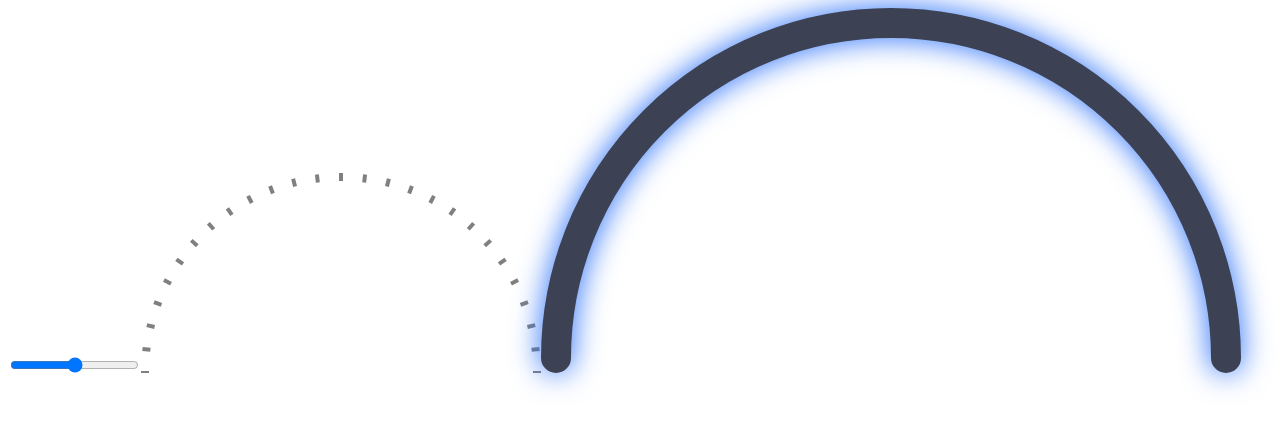
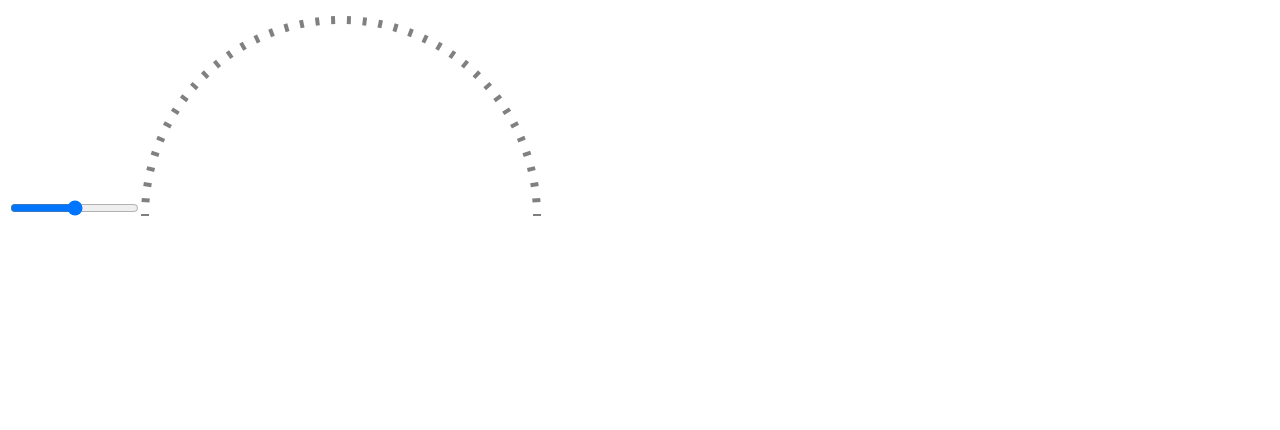
Before and after one commit to danilesky/react-circular-progress, a React app: page / in a window 1280 px wide. Shown: the top 430 px of the page. Built offline with nearby package versions, Linux system fonts and the light colour scheme; the HTML template or start-up script is replaced by a standard one.

Commit message:
circle hidden fix

```diff
--- a/src/Playground.tsx
+++ b/src/Playground.tsx
@@ -19,7 +19,7 @@ function Playground() {
         rectangleOptions={{
           width: 4,
           height: 8,
-          count: 27,
+          count: 40,
           colors: {
             fill: "gray",
             activeFill: "blue",
@@ -29,19 +29,11 @@ function Playground() {
         percentage={percentage}
       />
       <SemiCircularProgressBar
+        barWidth={40}
         activeBar={{
           color: "#246CF9",
         }}
-        backgroundBar={{
-          color: "#3C4254",
-          shadow: "0px 0px 15px #246CF9",
-        }}
-        circle={{
-          radius: 5,
-          color: "white",
-          hidable: true,
-        }}
-        canvasWidth={700}
+        canvasWidth={200}
         percentage={percentage}
         overflow="visible"
       />
--- a/src/components/semi-circular-progress-bar.tsx
+++ b/src/components/semi-circular-progress-bar.tsx
@@ -88,6 +88,7 @@ export function SemiCircularProgressBar({
           return true;
         }
       }
+      return true;
     }
     return false;
   }
@@ -143,7 +144,7 @@ export function SemiCircularProgressBar({
           fill="none"
         />
       )}
-      {!isCircleHidden() && (
+      {isCircleHidden() && (
         <circle
           cx={circleCoordinates.x}
           cy={circleCoordinates.y}
```
